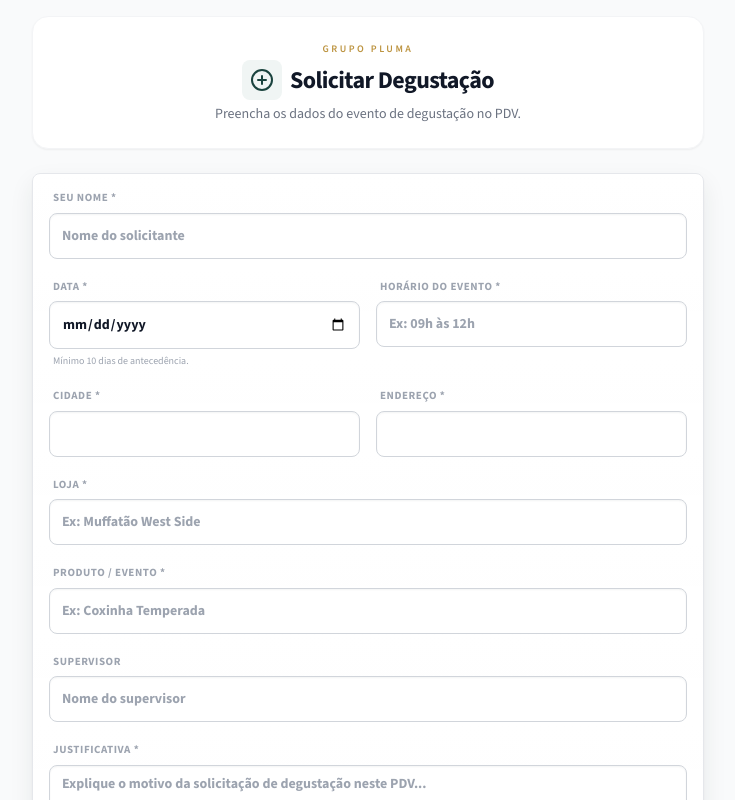
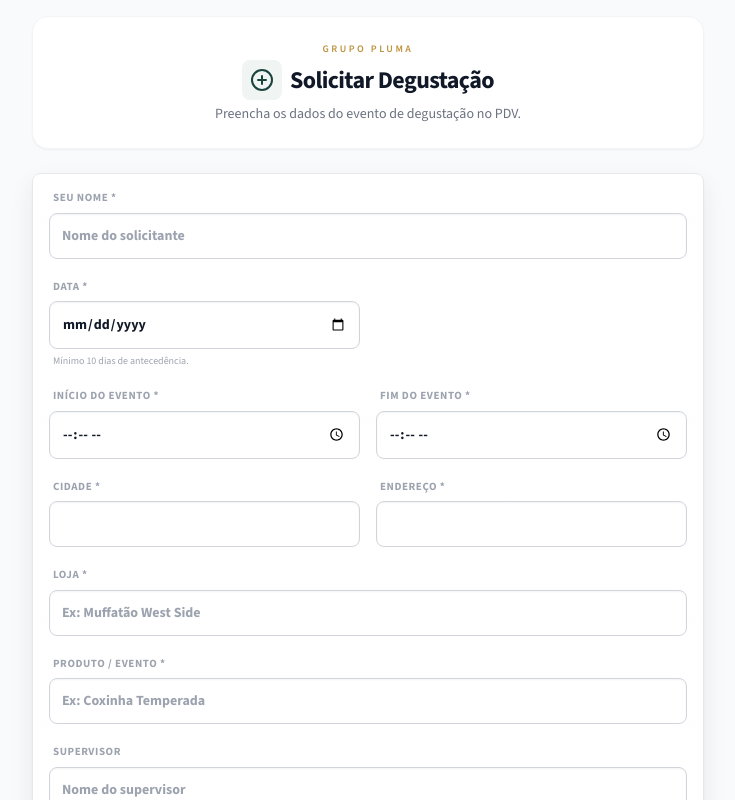
Before and after one commit to lukaswidmer18-dotcom/SISTEMA-CONTROLE-DE-PDV, a React (Vite) app in the folder frontend/: page /solicitar-degustacao in a window 1280 px wide. Shown: the top 800 px of the page, without its empty margins (272-1007 px from the left). Built offline with nearby package versions, Linux system fonts and the light colour scheme; no server answers.

Commit message:
feat: separa horario do evento em inicio e fim na solicitacao publica
Troca o campo texto livre por dois inputs type=time, combinados em
uma unica string "HH:MM as HH:MM" ao enviar, mantendo o contrato do
campo eventTime no backend sem alteracao.

```diff
--- a/frontend/src/pages/public/PublicDegustacaoRequestPage.tsx
+++ b/frontend/src/pages/public/PublicDegustacaoRequestPage.tsx
@@ -6,10 +6,12 @@ import { PlusCircle, CheckCircle, ClipboardList, FileText, X } from 'lucide-reac
 
 const MIN_LEAD_DAYS = 10;
 
-const EMPTY_FORM = { requesterName: '', date: '', city: '', address: '', store: '', productEvent: '', eventTime: '', supervisor: '', justification: '' };
+const EMPTY_FORM = { requesterName: '', date: '', city: '', address: '', store: '', productEvent: '', supervisor: '', justification: '' };
 
 export default function PublicDegustacaoRequestPage() {
   const [form, setForm] = useState(EMPTY_FORM);
+  const [eventTimeStart, setEventTimeStart] = useState('');
+  const [eventTimeEnd, setEventTimeEnd] = useState('');
   const [document, setDocument] = useState<File | null>(null);
   const [loading, setLoading] = useState(false);
   const [error, setError] = useState('');
@@ -28,16 +30,23 @@ export default function PublicDegustacaoRequestPage() {
       setError(dateErrorMessage);
       return;
     }
+    if (!eventTimeStart || !eventTimeEnd) {
+      setError('Informe o horário de início e fim do evento.');
+      return;
+    }
 
     setLoading(true);
     try {
       const formData = new FormData();
       Object.entries(form).forEach(([key, value]) => formData.append(key, value));
+      formData.append('eventTime', `${eventTimeStart} às ${eventTimeEnd}`);
       if (document) formData.append('document', document, document.name);
 
       await api.post('/degustacoes/public', formData, { headers: { 'Content-Type': 'multipart/form-data' } });
       setSuccess(true);
       setForm(f => ({ ...EMPTY_FORM, requesterName: f.requesterName }));
+      setEventTimeStart('');
+      setEventTimeEnd('');
       setDocument(null);
     } catch (err: any) {
       setError(err.response?.data?.error || 'Erro ao enviar solicitação.');
@@ -94,9 +103,15 @@ export default function PublicDegustacaoRequestPage() {
                 <p className="text-[10px] text-gray-400 mt-1 ml-1">Mínimo {MIN_LEAD_DAYS} dias de antecedência.</p>
               )}
             </div>
+          </div>
+          <div className="grid grid-cols-1 sm:grid-cols-2 gap-4">
             <div>
-              <label className="block text-[11px] font-black text-gray-400 uppercase tracking-wider mb-1.5 ml-1">Horário do Evento *</label>
-              <input type="text" required placeholder="Ex: 09h às 12h" className="input-field py-3 text-sm font-bold" value={form.eventTime} onChange={e => setForm(f => ({ ...f, eventTime: e.target.value }))} />
+              <label className="block text-[11px] font-black text-gray-400 uppercase tracking-wider mb-1.5 ml-1">Início do Evento *</label>
+              <input type="time" required className="input-field py-3 text-sm font-bold" value={eventTimeStart} onChange={e => setEventTimeStart(e.target.value)} />
+            </div>
+            <div>
+              <label className="block text-[11px] font-black text-gray-400 uppercase tracking-wider mb-1.5 ml-1">Fim do Evento *</label>
+              <input type="time" required className="input-field py-3 text-sm font-bold" value={eventTimeEnd} onChange={e => setEventTimeEnd(e.target.value)} />
             </div>
           </div>
           <div className="grid grid-cols-1 sm:grid-cols-2 gap-4">
```
